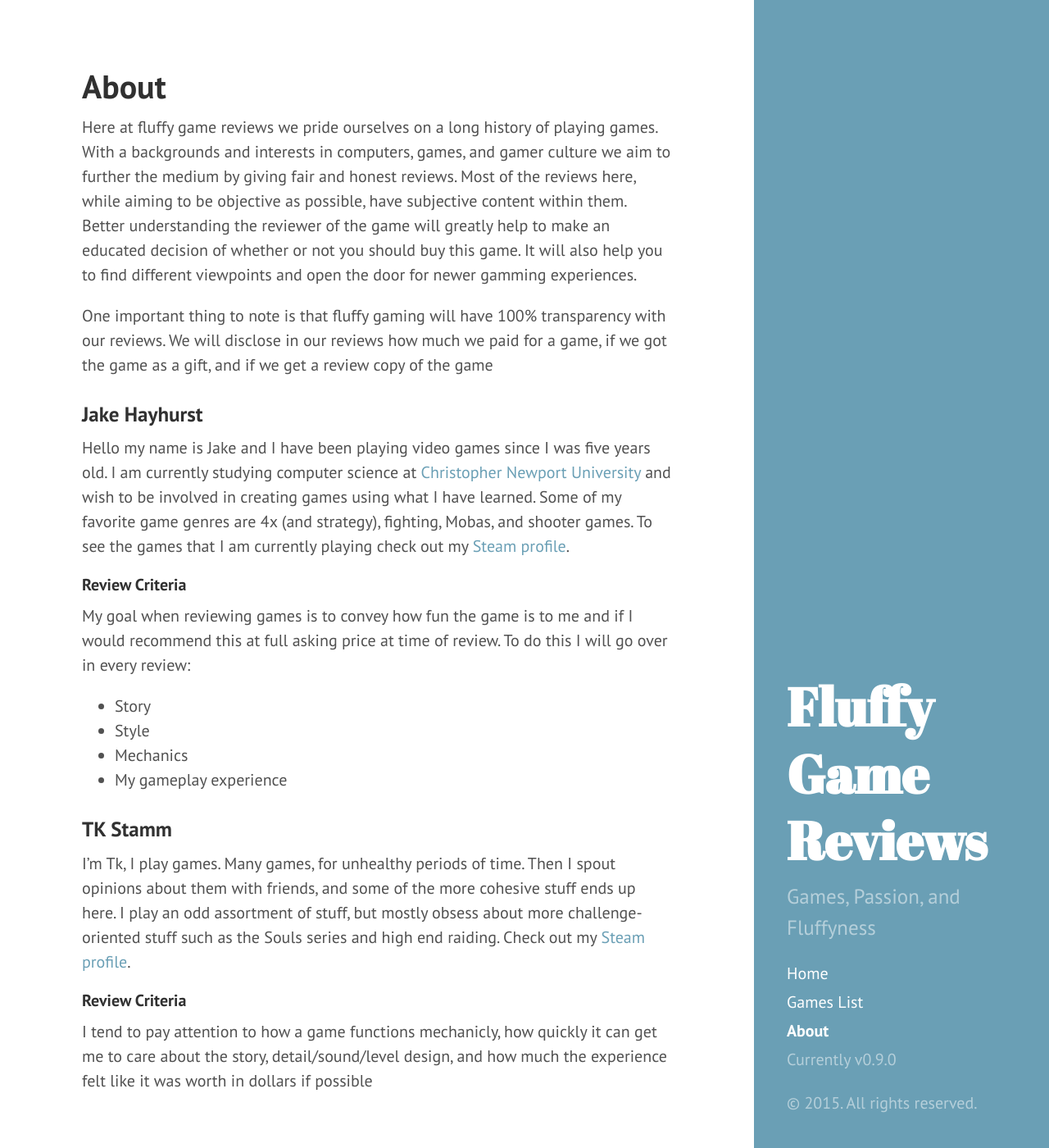
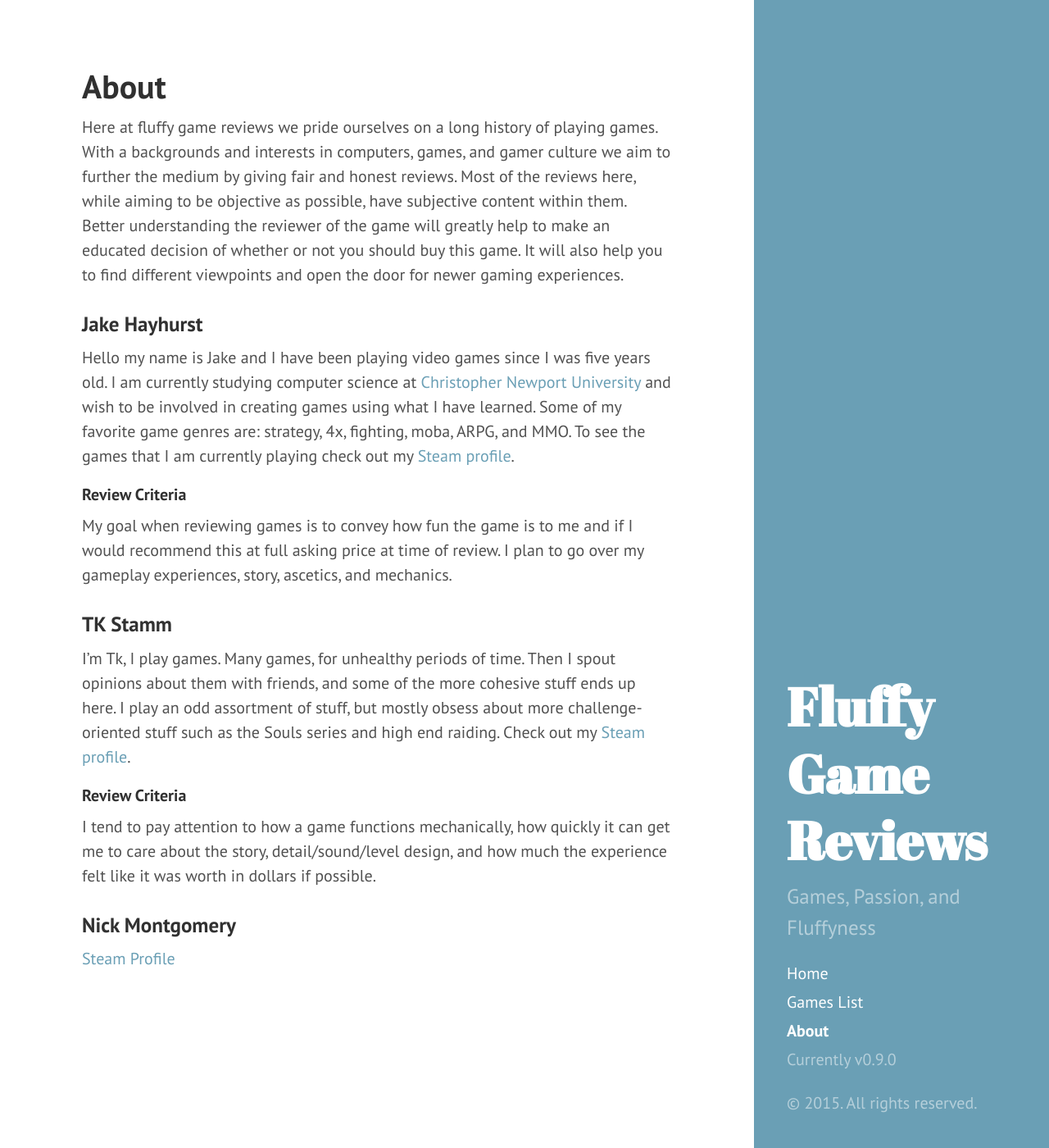
Before and after one commit to LordFluffyPants/LordFluffyPants.github.io, a Jekyll site: the page built from about.md, in a window 1280 px wide and 1400 px high. Shown: the whole window at 82% size. Built offline with Jekyll 4.4.1, drawn with Linux system fonts in a browser that asks for light colours; Markdown is read by kramdown in place of the engine named in the settings.

Commit message:
updated jakes info and added nicks temp info

```diff
--- a/about.md
+++ b/about.md
@@ -3,23 +3,19 @@
 title: About
 ---
 
-Here at fluffy game reviews we pride ourselves on a long history of playing games. With a backgrounds and interests in computers, games, and gamer culture we aim to further the medium by giving fair and honest reviews. Most of the reviews here, while aiming to be objective as possible, have subjective content within them. Better understanding the reviewer of the game will greatly help to make an educated decision of whether or not you should buy this game. It will also help you to find different viewpoints and open the door for newer gamming experiences.
-
-One important thing to note is that fluffy gaming will have 100% transparency with our reviews. We will disclose in our reviews how much we paid for a game, if we got the game as a gift, and if we get a review copy of the game
+Here at fluffy game reviews we pride ourselves on a long history of playing games. With a backgrounds and interests in computers, games, and gamer culture we aim to further the medium by giving fair and honest reviews. Most of the reviews here, while aiming to be objective as possible, have subjective content within them. Better understanding the reviewer of the game will greatly help to make an educated decision of whether or not you should buy this game. It will also help you to find different viewpoints and open the door for newer gaming experiences.
 
 ###Jake Hayhurst
-Hello my name is Jake and I have been playing video games since I was five years old. I am currently studying computer science at [Christopher Newport University](http://cnu.edu) and wish to be involved in creating games using what I have learned. Some of my favorite game genres are 4x (and strategy), fighting, Mobas, and shooter games. To see the games that I am currently playing check out my [Steam profile](http://steamcommunity.com/id/LFP/).
+Hello my name is Jake and I have been playing video games since I was five years old. I am currently studying computer science at [Christopher Newport University](http://cnu.edu) and wish to be involved in creating games using what I have learned. Some of my favorite game genres are: strategy, 4x, fighting, moba, ARPG, and MMO. To see the games that I am currently playing check out my [Steam profile](http://steamcommunity.com/id/LFP/).
 
 ####Review Criteria
-My goal when reviewing games is to convey how fun the game is to me and if I would recommend this at full asking price at time of review. To do this I will go over in every review:
+My goal when reviewing games is to convey how fun the game is to me and if I would recommend this at full asking price at time of review. I plan to go over my gameplay experiences, story, ascetics, and mechanics.
 
-+ Story
-+ Style
-+ Mechanics
-+ My gameplay experience
-
-### TK Stamm
+###TK Stamm
 I'm Tk, I play games.  Many games, for unhealthy periods of time.  Then I spout opinions about them with friends, and some of the more cohesive stuff ends up here.  I play an odd assortment of stuff, but mostly obsess about more challenge-oriented stuff such as the Souls series and high end raiding. Check out my [Steam profile](http://steamcommunity.com/profiles/76561198033602993/).
 
 ####Review Criteria
-I tend to pay attention to how a game functions mechanicly, how quickly it can get me to care about the story, detail/sound/level design, and how much the experience felt like it was worth in dollars if possible
+I tend to pay attention to how a game functions mechanically, how quickly it can get me to care about the story, detail/sound/level design, and how much the experience felt like it was worth in dollars if possible.
+
+###Nick Montgomery
+[Steam Profile](http://steamcommunity.com/profiles/76561198059887910)
```
